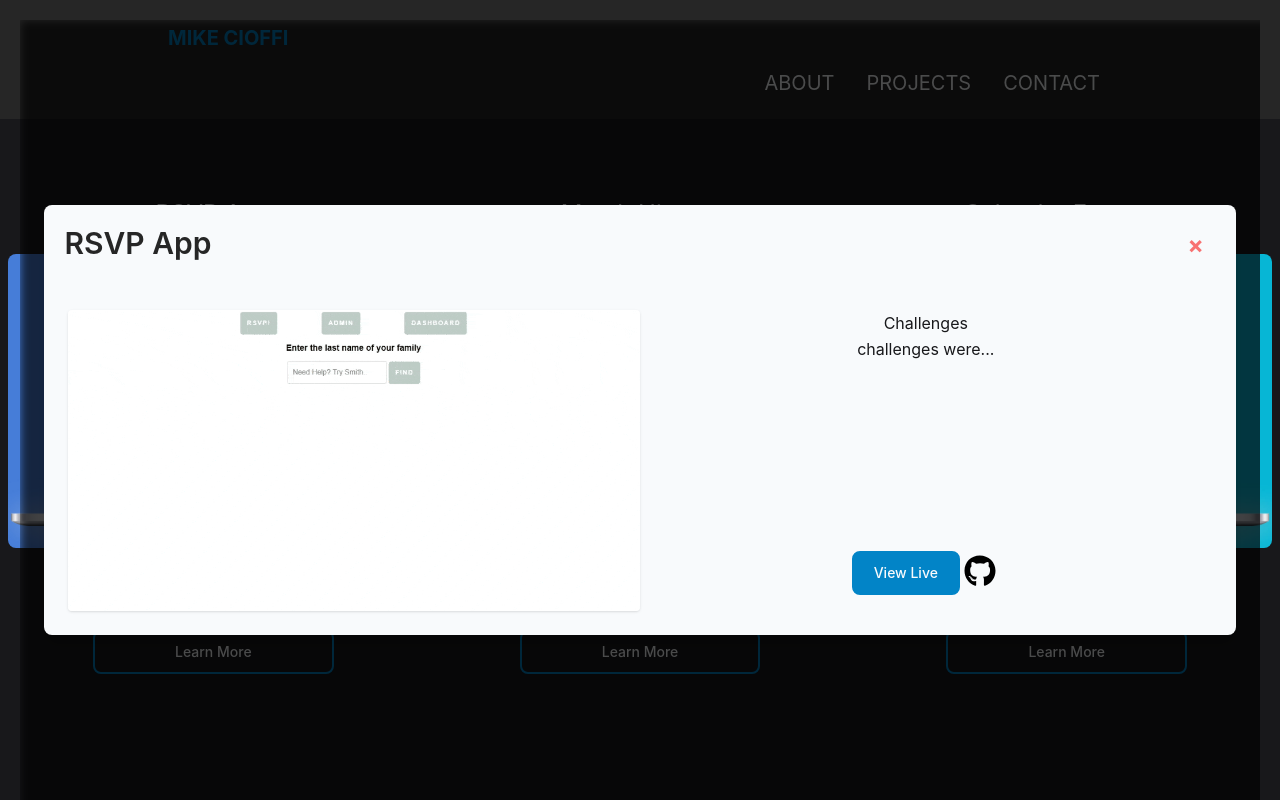
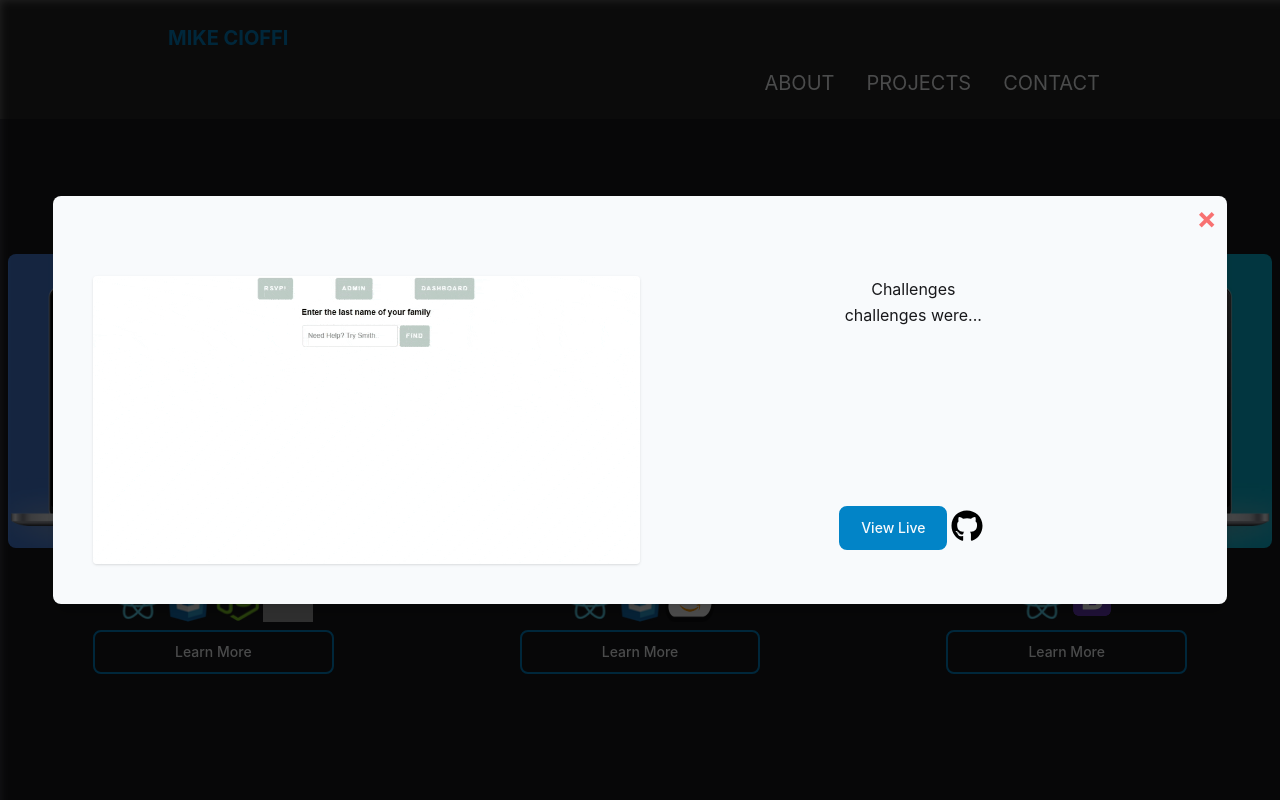
Before and after one commit to MikeCioffi/Personal_Site, a React (Create React App) app: page / in a window 1280 px wide. Both pictures are taken after a click on the picture 213 px from the left and 1297 px from the top of the page. Shown: the part 897-1697 px from the top of the page. Built offline with nearby package versions, Linux system fonts and the light colour scheme; grey boxes are pictures that could not be loaded.

Commit message:
add bootstrap icon and lazy load the gifs in the modal

```diff
--- a/package.json
+++ b/package.json
@@ -10,8 +10,10 @@
     "@testing-library/jest-dom": "^5.16.4",
     "@testing-library/react": "^13.3.0",
     "@testing-library/user-event": "^13.5.0",
+    "netlify-cli": "^10.10.0",
     "react": "^18.2.0",
     "react-dom": "^18.2.0",
+    "react-lazy-load-image-component": "^1.5.4",
     "react-scripts": "5.0.1",
     "react-scroll": "^1.8.7",
     "web-vitals": "^2.1.4"
--- a/src/Component/Modal/Modal.js
+++ b/src/Component/Modal/Modal.js
@@ -1,5 +1,7 @@
 import React from "react"
 import "./modal.css"
+import { LazyLoadImage } from "react-lazy-load-image-component"
+
 export default function Modal(props) {
 	return (
 		<>
@@ -7,34 +9,34 @@ export default function Modal(props) {
 				<>
 					<div
 						id='modal'
-						className='justify-center items-center flex overflow-x-hidden overflow-y-hidden h-screen fixed inset-5 z-50 outline-none focus:outline-none'
+						className='justify-center items-center flex overflow-x-hidden overflow-y-hidden h-screen w-screen fixed inset-0 z-50 outline-none focus:outline-none'
 						onClick={props.closeModal}
 					>
 						<div
-							className='relative w-xl my-6 mx-auto xl:w-1/2 z-2'
+							className='relative w-11/12 xl:w-1/2 z-2 min-h-[350px]
+							'
 							onClick={(e) => e.stopPropagation()}
 						>
 							{/*content*/}
-							<div className='border-0 rounded-lg shadow-lg relative flex flex-col w-full min-h-max bg-white outline-none focus:outline-none'>
+							<div className='border-0 rounded-lg shadow-lg relative flex flex-col w-full min-h-[60%] bg-white outline-none focus:outline-none'>
 								{/*header*/}
-								<div className='flex items-start justify-between p-5 border-b border-solid border-slate-200 rounded-t'>
-									<h3 className='text-3xl text-theme-primary-1 font-semibold'>
-										{props.title}
-									</h3>
 								<button
-										className='p-1 ml-auto bg-transparent border-0 text-red opacity-2 float-right text-3xl leading-none font-bold outline-none focus:outline-none'
+									className='p-1 ml-auto bg-transparent border-0 float-right leading-none font-bold outline-none focus:outline-none'
 									onClick={props.closeModal}
 								>
-										<span className='text-red bg-transparent bold text-red h-8 w-8 text-2xl block outline-none focus:outline-none'>
+									<span className='text-red bg-transparent bold text-red h-8 w-8 text-3xl block outline-none focus:outline-none'>
 										×
 									</span>
 								</button>
-								</div>
 								{/*body*/}
 								{/* left side of modal */}
-								<div className='flex p-6 flex-auto flex-col lg:flex-row'>
+								<div className='flex p-10 flex-auto flex-col lg:flex-row'>
 									<div className='w-full lg:w-1/2'>
-										<img src={props.gif} alt='gif' className='shadow rounded' />
+										<LazyLoadImage
+											alt='gif'
+											src={props.gif}
+											className='shadow rounded'
+										/>
 									</div>
 									{/* right side of modal */}
 									<div className='w-full lg:w-1/2'>
--- a/src/Component/Projects/Projects.js
+++ b/src/Component/Projects/Projects.js
@@ -119,9 +119,9 @@ export default function Projects() {
 								alt='react'
 							/>
 							<img
-								width='50px'
-								height='50px'
-								src={require("../../assets/Icons/css3.png")}
+								width='50'
+								height='50'
+								src={require("../../assets/Icons/bootstrap.png")}
 								alt='css'
 							/>
 						</div>
--- a/src/Screens/Home.js
+++ b/src/Screens/Home.js
@@ -3,6 +3,8 @@ import React from "react"
 import Intro from "../Component/Intro/Intro"
 import Navbar from "../Component/Navbar/Navbar"
 import Projects from "../Component/Projects/Projects"
+
+import "./home.css"
 
 export default function Home() {
 	return (
--- /dev/null
+++ b/src/Screens/home.css
@@ -0,0 +1,16 @@
+#modal {
+    animation:unfoldIn .4s cubic-bezier(0.165, 0.840, 0.440, 1) forwards
+}
+
+@keyframes unfoldIn {
+    0% {
+        transform:translateY(1500px) skewX(30deg) scaleX(1.3);
+      }
+      70% {
+        transform:translateX(30px) skewX(0deg) scaleX(.9);
+      }
+      100% {
+        transform:translateX(0px) skewX(0deg) scaleX(1);
+      }
+
+}
```
Also changed, not shown: src/assets/Icons/bootstrap.png (added), 1 other file (tests, documents, lock files or other folders). Lines whose indentation alone changed are shown as unchanged.
